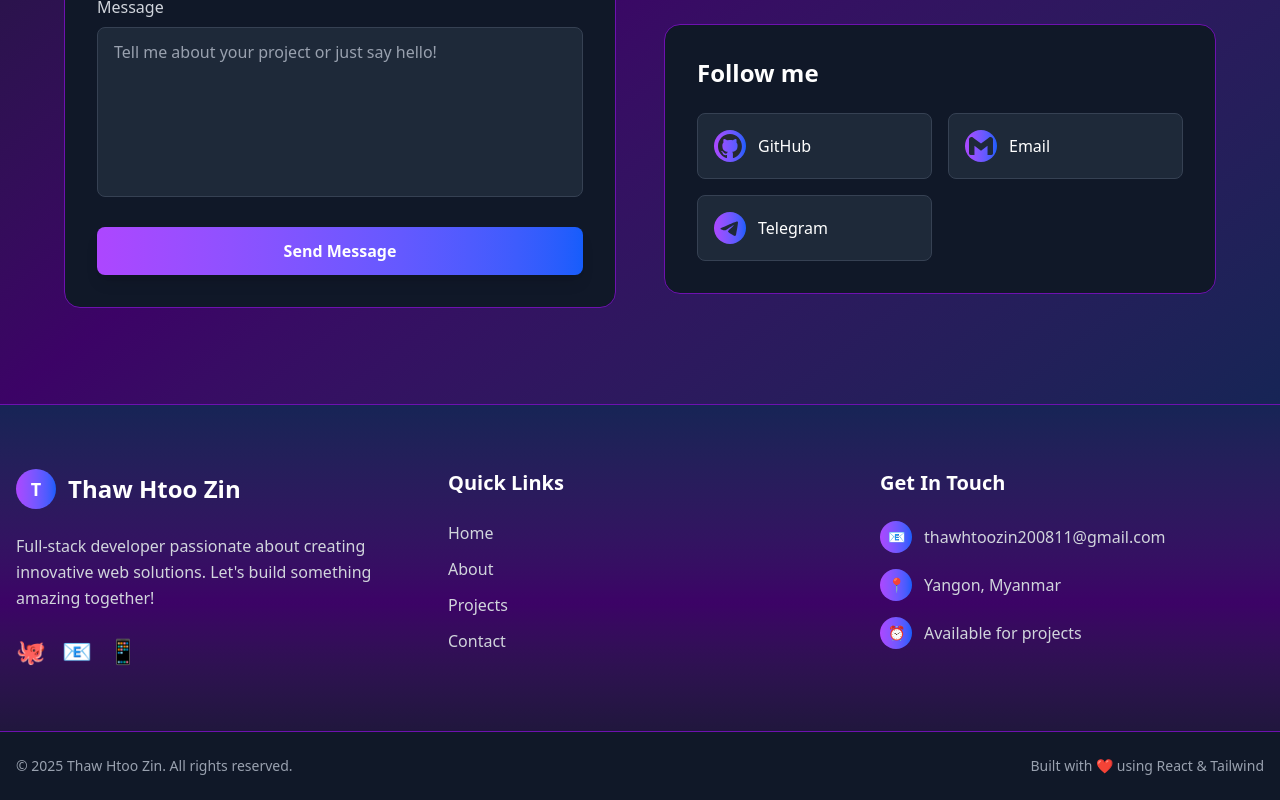
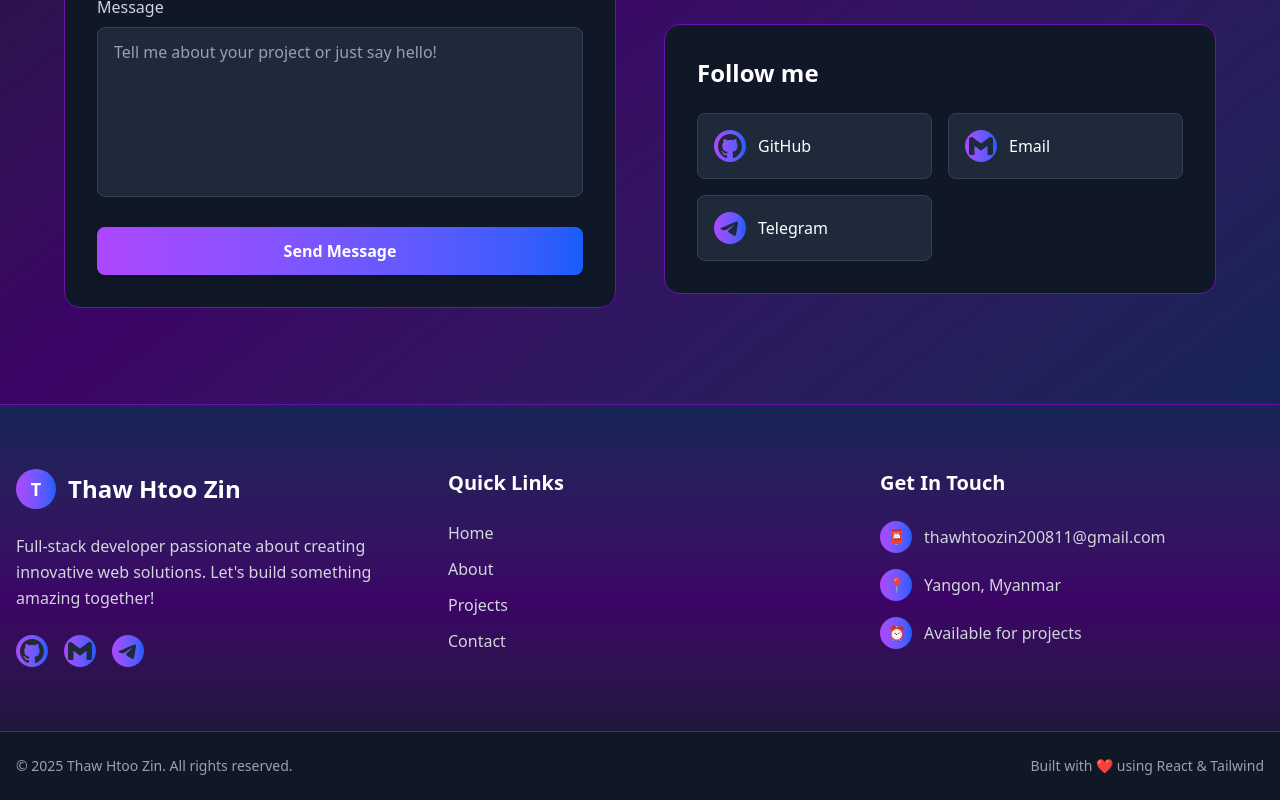
Before and after one commit to ThawHtooZin/my_portfolio, a React (Vite) app: page / in a window 1280 px wide. Shown: the part 3701-4501 px from the top of the page. Built offline with nearby package versions, Linux system fonts and the light colour scheme.

Commit message:
Changed footer icons

```diff
--- a/src/components/footer.jsx
+++ b/src/components/footer.jsx
@@ -1,5 +1,6 @@
 import React from 'react'
 import { motion } from 'framer-motion'
+import githubIcon from '../assets/icons/github.svg'
 
 function Footer() {
   const currentYear = new Date().getFullYear()
@@ -8,20 +9,46 @@ function Footer() {
     {
       name: 'GitHub',
       url: 'https://github.com/ThawHtooZin',
-      icon: '🐙',
-      color: 'hover:text-gray-400'
+      icon: (
+        <span className="w-8 h-8 flex items-center justify-center rounded-full bg-gradient-to-r from-purple-500 to-blue-600">
+          <img src={githubIcon} alt="GitHub" className="w-6 h-6" />
+        </span>
+      )
     },
     {
       name: 'Email',
       url: 'mailto:thawhtoozin200811@gmail.com',
-      icon: '📧',
-      color: 'hover:text-red-400'
+      icon: (
+        <span className="w-8 h-8 flex items-center justify-center rounded-full bg-gradient-to-r from-purple-500 to-blue-600 text-gray-800">
+         <svg width="24px" height="24px" viewBox="0 0 24 24" role="img" xmlns="http://www.w3.org/2000/svg">
+           <path
+             d="M24 5.457v13.909c0 .904-.732 1.636-1.636 1.636h-3.819V11.73L12 16.64l-6.545-4.91v9.273H1.636A1.636 1.636 0 0 1 0 19.366V5.457c0-2.023 2.309-3.178 3.927-1.964L5.455 4.64 12 9.548l6.545-4.91 1.528-1.145C21.69 2.28 24 3.434 24 5.457z"
+             fill="currentColor"
+           />
+         </svg>
+        </span>
+      )
     },
     {
       name: 'Telegram',
-      url: 'https://t.me/ThawHtooZinTommy',
-      icon: '📱',
-      color: 'hover:text-blue-500'
+      url: 'https://t.me/thawhtoozin',
+      icon: (
+        <span className="w-8 h-8 flex items-center justify-center rounded-full bg-gradient-to-r from-purple-500 to-blue-600 text-gray-800">
+          <svg
+            width="30"
+            height="30"
+            viewBox="0 0 20 20"
+            fill="black"
+            xmlns="http://www.w3.org/2000/svg"
+            className="w-10 h-10"
+          >
+            <path
+              d="M14.4415206,6 C14.060553,6.00676048 13.476055,6.20741135 10.663148,7.36249773 C9.67796175,7.7670526 7.70897661,8.60437935 4.75619264,9.87447795 C4.27670659,10.0627254 4.02553067,10.2468857 4.00266485,10.4269588 C3.95876487,10.7726802 4.46291296,10.8803081 5.09723696,11.0838761 C5.61440201,11.2498453 6.31007997,11.4440124 6.67173438,11.4517262 C6.99978943,11.4587234 7.36593635,11.3251987 7.77017511,11.051152 C10.5290529,9.21254679 11.9531977,8.28322679 12.0426094,8.26319203 C12.1056879,8.24905787 12.1930992,8.23128593 12.2523244,8.28325656 C12.3115496,8.33522719 12.3057275,8.43364956 12.299454,8.46005377 C12.2492926,8.67117474 9.65764825,10.998457 9.50849738,11.1513987 L9.43697409,11.2233057 C8.88741493,11.7661123 8.33196049,12.1205055 9.290333,12.7440164 C10.155665,13.3069957 10.6592923,13.6661378 11.5507686,14.2430701 C12.1204738,14.6117635 12.5671299,15.0489784 13.1553348,14.9955401 C13.4259939,14.9709508 13.705567,14.7196888 13.8475521,13.9703127 C14.1831052,12.1993135 14.8426779,8.36209709 14.9951103,6.78087197 C15.0084653,6.64233621 14.9916649,6.46503787 14.9781732,6.38720805 C14.9646815,6.30937823 14.9364876,6.19848702 14.8340164,6.11639754 C14.7126597,6.01917896 14.5253109,5.99867765 14.4415206,6 Z"
+              fill="currentColor"
+            />
+          </svg>
+        </span>
+      )
     }
   ]
 
@@ -63,8 +90,8 @@ function Footer() {
                   href={social.url}
                   target="_blank"
                   rel="noopener noreferrer"
-                  className={`text-2xl transition-all duration-300 ${social.color}`}
-                  whileHover={{ scale: 1.2, y: -2 }}
+                  className="transition-all duration-300 hover:scale-110 hover:rotate-3"
+                  whileHover={{ scale: 1.1, y: -2 }}
                   initial={{ opacity: 0, scale: 0.8 }}
                   whileInView={{ opacity: 1, scale: 1 }}
                   viewport={{ once: true }}
@@ -115,7 +142,7 @@ function Footer() {
             <div className="space-y-4">
               <div className="flex items-center space-x-3">
                 <div className="w-8 h-8 bg-gradient-to-r from-purple-500 to-blue-600 rounded-full flex items-center justify-center">
-                  <span className="text-white text-sm">📧</span>
+                  <span className="text-white text-sm">📮</span>
                 </div>
                 <a
                   href="mailto:thawhtoozin200811@gmail.com"
```
